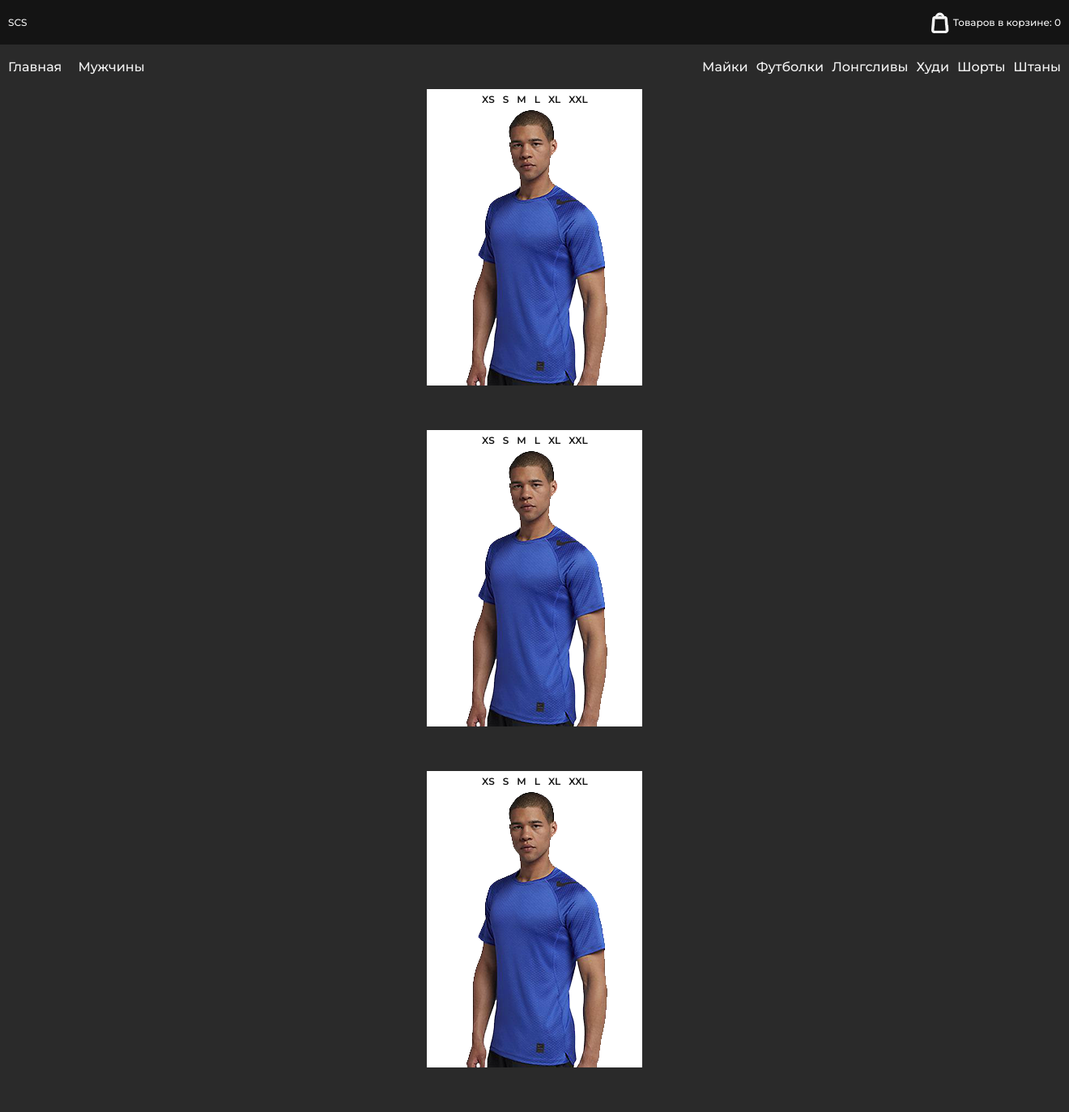
After one commit to ZeeMighty/Shop, a Django app: page /men/ in a window 1320 px wide. The commit adds this page. Shown: the whole page at 81% size. Run offline with Django 3.2, Linux system fonts and the light colour scheme; data comes from the database, SQL or seed files in the repository.

Commit message:
Add files via upload

```diff
--- a/HiPage/models.py
+++ b/HiPage/models.py
@@ -1,17 +1,20 @@
 from django.db import models
+from django.urls import reverse
 
 class Good(models.Model):
     Name = models.CharField(max_length = 150)
     Available = models.CharField(max_length = 50)
     Photo = models.ImageField(upload_to = 'clothes_photos')
-#    Size в другой модели и сюда подключить
+    Price = models.IntegerField(default = '0')
+    Discount = models.IntegerField(default = '0')
+    Size = models.ManyToManyField('Size')
+
 
 def _str_(self):
     return self.Name
 
 class Size(models.Model):
     size = models.CharField(max_length = 150)
-    good = models.ForeignKey(Good, on_delete=models.CASCADE, null=True)
 
 def _str_(self):
     return self.size
--- /dev/null
+++ b/HiPage/static/css/men.css
@@ -0,0 +1,107 @@
+body {
+ margin: 0;
+ padding: 0;
+ background: #2a2a2a;
+ font-family: 'Montserrat', sans-serif;
+ color: #f4f4f4;
+}
+
+header {
+  background-color: #141414;
+}
+.header{
+  display: flex;
+  align-items: center;
+  font-size: 12px;
+  font-weight: 500;
+  margin: 0 auto;
+  height: 55px;
+  width: 1300px;
+}
+
+.bag {
+  display: flex;
+  margin-left: auto;
+  align-items: center;
+}
+
+div .count {
+  margin-left: 5px;
+}
+
+a {
+  color: #f4f4f4;
+  text-decoration: none;
+}
+
+li {
+  display: block;
+  margin: 0 10px 0 0;
+  padding: 0;
+}
+
+ul {
+  display: flex;
+  padding: 0px;
+}
+
+nav {
+  background: ;
+  height: 55px;
+  width: 1300px;
+  margin: 0 auto;
+  display: flex;
+  align-items: center;
+}
+
+.ul2 {
+  margin-left: auto;
+}
+
+.ul2 li {
+  margin: 0 0 0 10px;
+}
+
+.item {
+  padding: 0;
+  margin: 0 auto;
+  width: 266px;
+  height: 366px;
+  /*background: #fff url(../img/man.png);*/
+  /* background-color: #fff; */
+  transition: 0.5s ease;
+  transition-property: opacity;
+  display: block;
+}
+
+.sizes li a{
+  color: #141414;
+  font-size: 12px;
+  font-weight: 600;
+  display: block;
+  margin: 0 auto;
+}
+.sizes {
+  margin-left: 68px;
+  margin-top: 5px;
+  align-items: center;
+}
+
+.item:hover {
+  background-color: #1c1c1c;
+  opacity: 0.1;
+  color: #fff;
+  transition: all 0.5s ease;
+}
+
+.string {
+  display: flex;
+  align-items: center;
+  margin: 0 auto;
+  margin-bottom: 55px;
+}
+
+.content {
+  width: 1290px;
+  margin: 0 auto;
+}
--- a/HiPage/templates/HiPage/homepage.html
+++ b/HiPage/templates/HiPage/homepage.html
@@ -1,7 +1,6 @@
 {% extends "HiPage/wrapper.html" %}
 {% block content %}
 {% load staticfiles %}
-<img class = lol src = "{% static '/media/clothes_photos/Ferocity.jpg' %}"/>
 <div class="container">
 	<div class=header>
 		<div class=logo><a href="main.html">SCS</a></div>
--- /dev/null
+++ b/HiPage/templates/HiPage/men.html
@@ -0,0 +1,54 @@
+<!DOCTYPE html>
+<html lang="ru">
+<head>
+	<meta charset="UTF-8">
+	<title>Sport Clothes Shop</title>
+	<link href="https://fonts.googleapis.com/css?family=Montserrat:200,500,600&amp;subset=cyrillic" rel="stylesheet">
+	{% load staticfiles %}
+	<link rel="stylesheet" type="text/css" href={% static '/css/men.css' %}>
+</head>
+<body>
+<header>
+  <div class=header>
+    <div class=logo><a href="#">SCS</a></div>
+    <div class=bag>
+      <img src="{% static '/media/img/Shop.png' %}"/>
+      <div class=count>Товаров в корзине: 0</div>
+    </div>
+  </div>
+</header>
+  <nav>
+    <ul class="ul1">
+      <li><a href="main.html">Главная</a></li>
+      <li></li>
+      <li><a href="men.html">Мужчины</a></li>
+    </ul>
+    <ul class="ul2">
+      <li><a href=#>Майки</a></li>
+      <li><a href=#>Футболки</a></li>
+      <li><a href=#>Лонгсливы</a></li>
+      <li><a href=#>Худи</a></li>
+      <li><a href=#>Шорты</a></li>
+      <li><a href=#>Штаны</a></li>
+    </ul>
+  </nav>
+{% for good in SIZE %}
+<div class=content>
+	<div class=string>
+ 		<div class=item>
+			<style type = "text/css">
+				.item {
+					background: #fff url({{ good.Photo.url}});
+				}
+			</style>
+   		<ul class="sizes">
+				{% for i in good.Size.all %}
+				<li><a href=#>{{i.size}}</a></li>
+				{% endfor%}
+   		</ul>
+  	</div>
+	</div>
+</div>
+{% endfor %}
+</body>
+</html>
--- a/HiPage/urls.py
+++ b/HiPage/urls.py
@@ -8,8 +8,7 @@ from HiPage.models import Good
 urlpatterns = [
 
     url(r'^$', views.IndexView, name = 'index'),
-    url(r'men/', view.Men, name = 'men'),
-
+    url(r'men/', views.Men, name = 'men'),
     url(r'aboutus/', views.AboutUs, name = 'aboutus'),
     url(r'terms/', views.Terms, name = 'terms'),
     url(r'delivery/', views.Delivery, name = 'delivery'),
--- a/HiPage/views.py
+++ b/HiPage/views.py
@@ -1,16 +1,16 @@
 from django.http import HttpResponse
 from django.template import loader
-from HiPage.models import Good
+from HiPage.models import Good, Size
 from django.shortcuts import get_object_or_404, render
 from django.http import HttpResponseRedirect
 from django.views import generic
 
-
-
 def IndexView(request):
     return render(request, 'HiPage/homepage.html')
 
-def Men(request)
+def Men(request):
+    context = {'SIZE': Good.objects.all()}
+    return render(request, 'HiPage/men.html', context)
 
 def AboutUs(request):
     return render(request, 'HiPage/AboutUs.html')
```
Also changed, not shown: HiPage/admin.py (+6 -5 lines), HiPage/migrations/0004_auto_20190607_1917.py (added), HiPage/migrations/0005_auto_20190607_2004.py (added), HiPage/migrations/0006_good_size.py (added), HiPage/migrations/0007_remove_size_size_id.py (added), HiPage/static/media/clothes_photos/man.png (added), HiPage/static/media/clothes_photos/man_TEIx4Mw.png (added), HiPage/static/media/clothes_photos/man_t5CZZtR.png (added), db.sqlite3.
